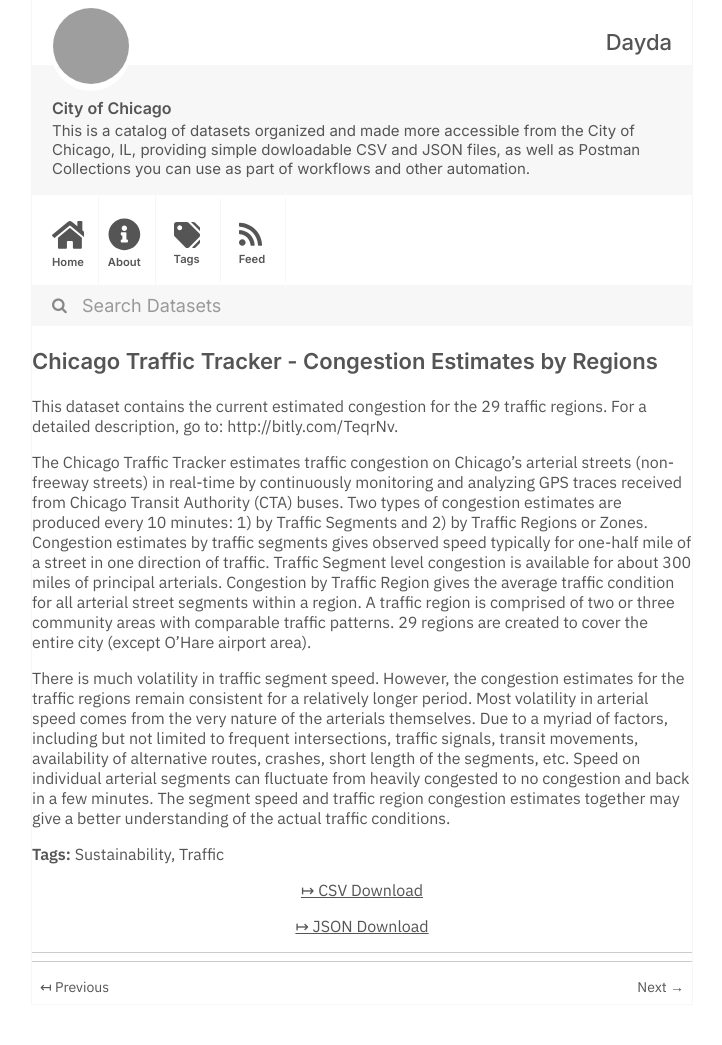
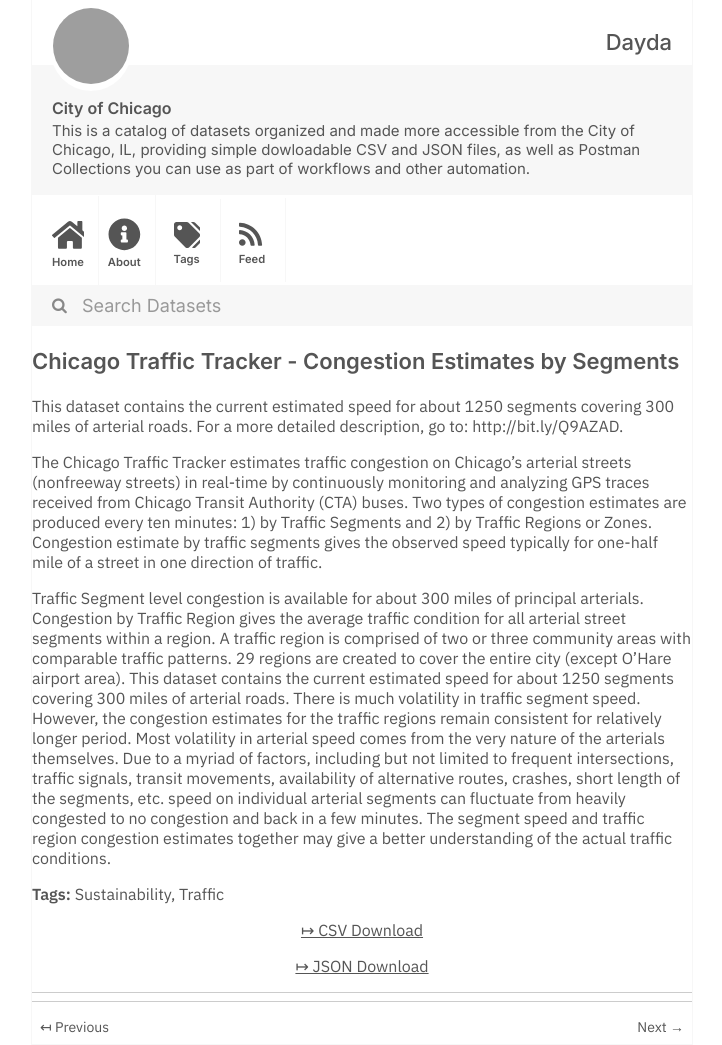
Before and after one commit to dayda-entities/city-of-chicago, a Jekyll site: the page built from _posts/2020-11-10-chicago-traffic-tracker-conges.md, in a window 1280 px wide, cut to the strip 0-1045 px from the top of the page. Shown: the whole strip, without its empty margins (278-1000 px from the left). Built offline with Jekyll 4.4.1, drawn with Linux system fonts in a browser that asks for light colours; before the commit the page ends 1005 px from its top, so only the background shows below that; grey boxes are pictures that could not be loaded.

```diff
--- a/_posts/2020-11-10-chicago-traffic-tracker-conges.md
+++ b/_posts/2020-11-10-chicago-traffic-tracker-conges.md
@@ -1,7 +1,7 @@
 ---
-title: Chicago Traffic Tracker - Congestion Estimates by Regions
-created: '2020-11-10T16:55:24.486560'
-modified: '2020-12-04T19:30:47.842846'
+title: Chicago Traffic Tracker - Congestion Estimates by Segments
+created: '2020-11-10T16:55:10.741109'
+modified: '2020-12-04T19:30:23.939697'
 state: active
 type: dataset
 tags:
@@ -10,14 +10,19 @@ tags:
 groups:
   - Local Government
 csv_url: >-
-  https://data.cityofchicago.org/api/views/t2qc-9pjd/rows.csv?accessType=DOWNLOAD
+  https://data.cityofchicago.org/api/views/n4j6-wkkf/rows.csv?accessType=DOWNLOAD
 json_url: >-
-  https://data.cityofchicago.org/api/views/t2qc-9pjd/rows.json?accessType=DOWNLOAD
+  https://data.cityofchicago.org/api/views/n4j6-wkkf/rows.json?accessType=DOWNLOAD
 layout: post
 
 ---
-This dataset contains the current estimated congestion for the 29 traffic regions. For a detailed description, go to: http://bitly.com/TeqrNv.
+This dataset contains the current estimated speed for about 1250 segments covering 300 miles of arterial roads. For a more detailed description, go to: http://bit.ly/Q9AZAD.
 
-The Chicago Traffic Tracker estimates traffic congestion on Chicago’s arterial streets (non-freeway streets) in real-time by continuously monitoring and analyzing GPS traces received from Chicago Transit Authority (CTA) buses. Two types of congestion estimates are produced every 10 minutes: 1) by Traffic Segments and 2) by Traffic Regions or Zones. Congestion estimates by traffic segments gives observed speed typically for one-half mile of a street in one direction of traffic. Traffic Segment level congestion is available for about 300 miles of principal arterials. Congestion by Traffic Region gives the average traffic condition for all arterial street segments within a region. A traffic region is comprised of two or three community areas with comparable traffic patterns. 29 regions are created to cover the entire city (except O’Hare airport area).
+The Chicago Traffic Tracker estimates traffic congestion on Chicago’s arterial streets (nonfreeway
+streets) in real-time by continuously monitoring and analyzing GPS traces received from Chicago Transit Authority (CTA) buses. Two types of congestion estimates are produced every ten minutes: 1) by Traffic Segments and 2) by Traffic Regions or Zones. Congestion estimate by traffic segments gives the observed speed typically for one-half mile of a street in one direction of traffic.
 
-There is much volatility in traffic segment speed. However, the congestion estimates for the traffic regions remain consistent for a relatively longer period. Most volatility in arterial speed comes from the very nature of the arterials themselves. Due to a myriad of factors, including but not limited to frequent intersections, traffic signals, transit movements, availability of alternative routes, crashes, short length of the segments, etc. Speed on individual arterial segments can fluctuate from heavily congested to no congestion and back in a few minutes. The segment speed and traffic region congestion estimates together may give a better understanding of the actual traffic conditions.
+Traffic Segment level congestion is available for about 300 miles of principal arterials. Congestion by Traffic Region gives the average traffic condition for all arterial street segments within a region. A traffic region is comprised of two or three community areas with comparable traffic patterns. 29 regions are created to cover the entire city (except O’Hare airport area).
+This dataset contains the current estimated speed for about 1250 segments covering 300 miles of arterial roads.
+There is much volatility in traffic segment speed. However, the congestion estimates for the traffic regions remain consistent for relatively longer period. Most volatility in arterial speed comes from the very nature of the arterials themselves. Due to a myriad of factors, including but not limited to frequent
+intersections, traffic signals, transit movements, availability of alternative routes, crashes, short length of the segments, etc. speed on individual arterial segments can fluctuate from heavily congested to no congestion and back in a few minutes. The segment speed and traffic region congestion estimates
+together may give a better understanding of the actual traffic conditions.
```
